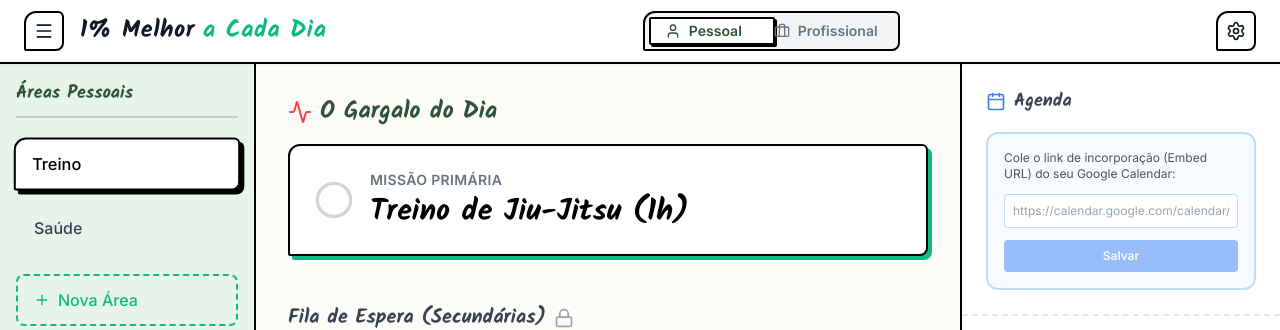
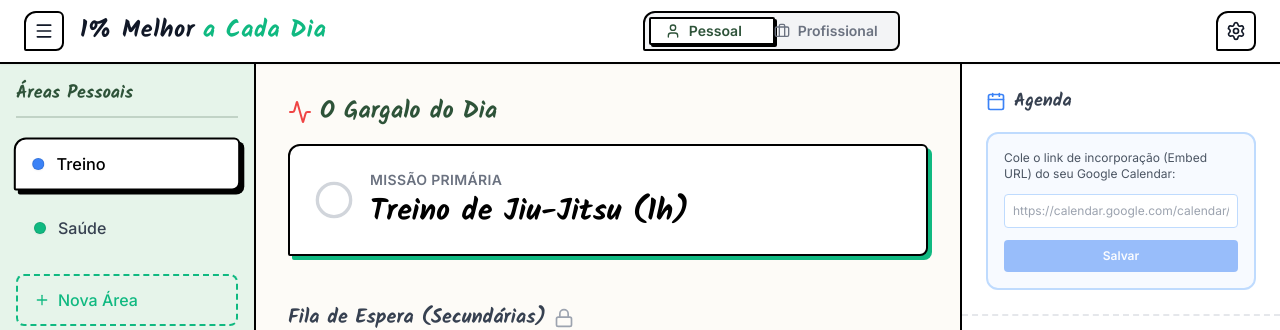
Before and after one commit to Moreirabmm/1-melhor, a React (Vite) app: page / in a window 1280 px wide. Shown: the top 330 px of the page. Built offline with nearby package versions, Linux system fonts and the light colour scheme.

Commit message:
feat: add color selection for areas

```diff
--- a/src/App.jsx
+++ b/src/App.jsx
@@ -32,8 +32,8 @@ function generateMockHabitHistory() {
 const INITIAL_DATA = {
   pessoal: {
     tabs: [
-      { id: 'p1', name: 'Treino' },
-      { id: 'p2', name: 'Saúde' },
+      { id: 'p1', name: 'Treino', color: 'bg-blue-500' },
+      { id: 'p2', name: 'Saúde', color: 'bg-emerald-500' },
     ],
     tasks: {
       'p1': {
@@ -60,7 +60,7 @@ const INITIAL_DATA = {
   },
   profissional: {
     tabs: [
-      { id: 'pr1', name: 'Design & Projetos' },
+      { id: 'pr1', name: 'Design & Projetos', color: 'bg-purple-500' },
     ],
     tasks: {
       'pr1': {
@@ -106,6 +106,11 @@ export default function App() {
   // Editable States
   const [editingTabId, setEditingTabId] = useState(null);
   const [editingTabName, setEditingTabName] = useState("");
+  const [editingTabColor, setEditingTabColor] = useState("bg-emerald-500");
+
+  const PREDEFINED_COLORS = [
+    'bg-emerald-500', 'bg-blue-500', 'bg-purple-500', 'bg-red-500', 'bg-amber-500', 'bg-pink-500', 'bg-teal-500'
+  ];
 
   const [editingTaskId, setEditingTaskId] = useState(null);
   const [editingTaskTitle, setEditingTaskTitle] = useState("");
@@ -146,15 +151,17 @@ export default function App() {
   // --- TAB MANAGEMENT ---
   const handleAddTab = () => {
     const newId = 't_' + Math.random().toString(36).substr(2, 9);
+    const randomColor = PREDEFINED_COLORS[Math.floor(Math.random() * PREDEFINED_COLORS.length)];
     setData(prev => {
       const newData = { ...prev };
-      newData[mode].tabs.push({ id: newId, name: 'Nova Área' });
+      newData[mode].tabs.push({ id: newId, name: 'Nova Área', color: randomColor });
       newData[mode].tasks[newId] = { primary: null, secondary: [], habits: [] };
       return newData;
     });
     setActiveTab(newId);
     setEditingTabId(newId);
     setEditingTabName('Nova Área');
+    setEditingTabColor(randomColor);
   };
 
   const handleDeleteTab = (tabId) => {
@@ -181,7 +188,10 @@ export default function App() {
     setData(prev => {
       const newData = { ...prev };
       const tab = newData[mode].tabs.find(t => t.id === tabId);
-      if (tab) tab.name = editingTabName;
+      if (tab) {
+        tab.name = editingTabName;
+        tab.color = editingTabColor;
+      }
       return newData;
     });
     setEditingTabId(null);
@@ -384,17 +394,38 @@ export default function App() {
             </h2>
 
             {currentTabs.map(tab => (
-              <div key={tab.id} className="relative group flex items-center">
+              <div key={tab.id} className="relative group flex flex-col gap-1">
                 {editingTabId === tab.id ? (
+                  <div className="bg-white border-sketch shadow-sketch-black p-3 flex flex-col gap-2 relative z-20">
                     <input
                       autoFocus
                       type="text"
                       value={editingTabName}
                       onChange={(e) => setEditingTabName(e.target.value)}
-                    onBlur={() => handleRenameTabSubmit(tab.id)}
                       onKeyDown={(e) => handleTabKeyDown(e, tab.id)}
-                    className="w-full text-left px-4 py-3 font-sans font-medium bg-white border-sketch shadow-sketch-black text-black outline-none"
+                      className="w-full text-left font-sans font-medium text-black outline-none border-b border-gray-200 pb-1"
                     />
+                    <div className="flex gap-1.5 justify-between">
+                      {PREDEFINED_COLORS.map(color => (
+                        <button
+                          key={color}
+                          onClick={() => setEditingTabColor(color)}
+                          className={cn(
+                            "w-5 h-5 rounded-full border shadow-sm transition-transform hover:scale-110",
+                            color,
+                            editingTabColor === color ? "border-black border-2 scale-110" : "border-transparent"
+                          )}
+                          title="Escolher cor"
+                        />
+                      ))}
+                    </div>
+                    <button
+                      onClick={() => handleRenameTabSubmit(tab.id)}
+                      className="w-full text-xs bg-brand-moss text-white font-semibold py-1 rounded"
+                    >
+                      Salvar
+                    </button>
+                  </div>
                 ) : (
                   <div className="w-full relative flex items-center">
                     <button
@@ -402,15 +433,17 @@ export default function App() {
                       onDoubleClick={() => {
                         setEditingTabId(tab.id);
                         setEditingTabName(tab.name);
+                        setEditingTabColor(tab.color || 'bg-emerald-500');
                       }}
                       className={cn(
-                        "w-full text-left px-4 py-3 font-sans font-medium transition-all select-none pr-10",
+                        "w-full text-left px-4 py-3 font-sans font-medium transition-all select-none pr-10 flex items-center gap-3",
                         activeTab === tab.id
                           ? "bg-white border-sketch shadow-sketch-black text-black scale-[1.02]"
                           : "hover:bg-white/50 border-2 border-transparent text-gray-700 hover:border-sketch hover:shadow-none"
                       )}
                     >
-                      {tab.name}
+                      <div className={cn("w-3 h-3 rounded-full shadow-sm shrink-0 border border-black/10", tab.color || 'bg-gray-300')} />
+                      <span className="truncate">{tab.name}</span>
                     </button>
                     <button
                       onClick={() => handleDeleteTab(tab.id)}
```
Lines whose indentation alone changed are shown as unchanged.
